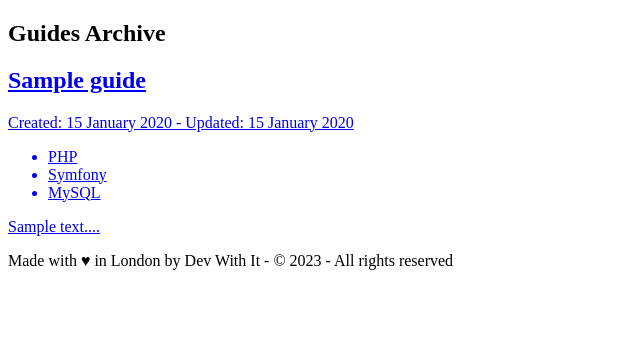
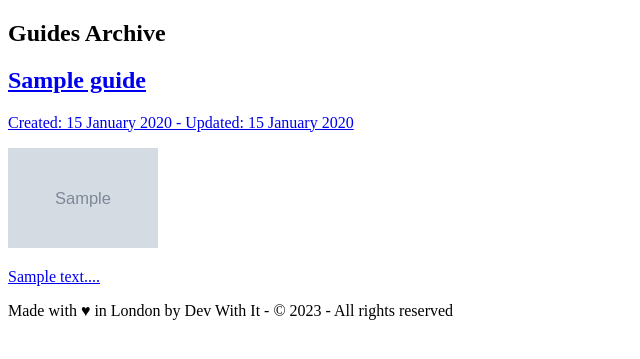
Before and after one commit to MarcoValeri/devwithit-sy, a Symfony app: template templates/guides/guides-archive.html.twig in a window 1280 px wide. Shown: the part 135-494 px from the top of the page, without its empty margins (0-640 px from the left). Run offline with Twig, Linux system fonts and the light colour scheme; the template is opened without the code that fills it: most values are stand-ins (such as "Sample title", 1, 10 or a date in 2020); grey boxes marked "Sample" are stand-in pictures; some libraries are stand-ins or nearby versions.

Commit message:
Creade guide image

```diff
--- a/templates/guides/guides-archive.html.twig
+++ b/templates/guides/guides-archive.html.twig
@@ -37,12 +37,8 @@
                                                 <p class="p p--bold">Created: {{ guide.created|date('d F Y') }} - Updated: {{ guide.updated|date('d F Y') }}</p>
                                             </div>
                                             <div class="article-card__container-content">
-                                                <div class="article-card__container-content-tags">
-                                                    <ul class="article-card__tags-menu">
-                                                        <li class="article-card__tag p">PHP</li>
-                                                        <li class="article-card__tag p">Symfony</li>
-                                                        <li class="article-card__tag p">MySQL</li>
-                                                    </ul>
+                                                <div class="article-card__container-image">
+                                                    <img class="article-card__image" src="images/{{ guide.getImage }}" alt="{{ guide.getImage.title }}" width="150" height="100" >
                                                 </div>
                                                 <div class="article-card__container-content-summary">
                                                     {% set guidePreview = guide.content|slice(0, 500) %}
```
Also changed, not shown: assets/styles/components/_article-card.scss (+14 -15 lines), templates/pages/home.html.twig (+2 -6 lines).
